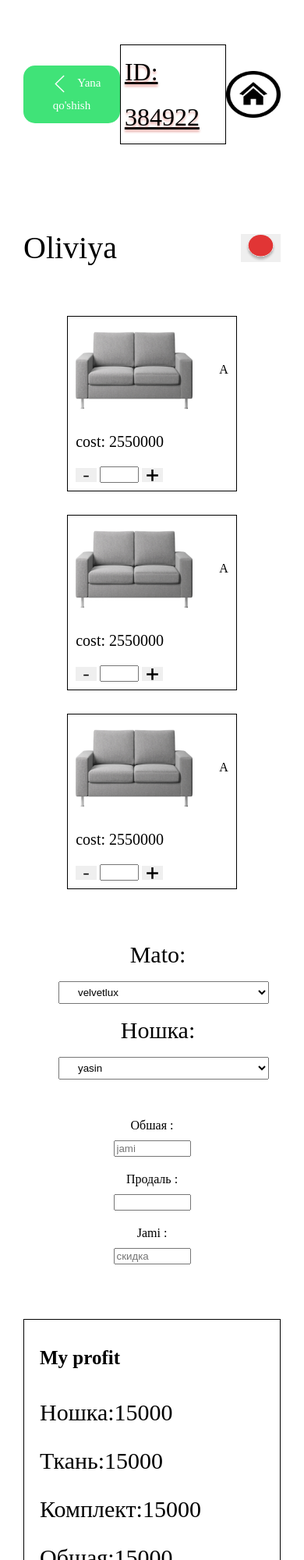
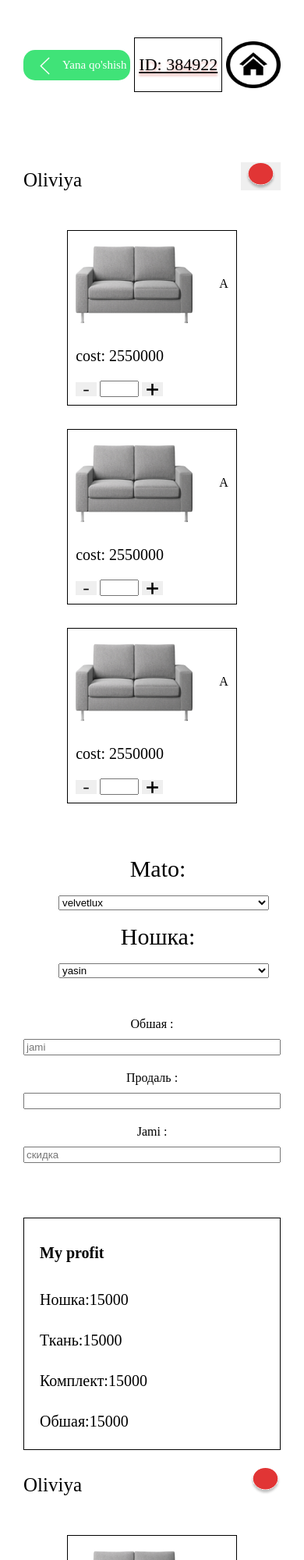
Before and after one commit to Shukurulloh00/Theoneproject, a plain HTML site: page index.html in a window 390 px wide. Shown: the top 2000 px of the page at 78% size. Drawn offline with Linux system fonts and the light colour scheme; a web font is replaced by a local one.

Commit message:
page end

```diff
--- a/css/main.css
+++ b/css/main.css
@@ -201,6 +201,23 @@ text-shadow: 0px 3px 3px rgba(210, 74, 64, 0.45);
     }
 }
 
+@media screen and (max-width: 560px) {
+  .header__btn{
+    font-size: 15px;
+    font-weight: normal;
+    padding: 5px 5px;
+  }
+
+  .header__heading{
+    font-size: 22px;
+    font-weight: 400;
+    padding: 5px;
+  }
+  .home{
+    width: 70px;
+    height: 60px;
+  }
+}
  /* wekweokjweocmweo */
 
  .olivia__box{
@@ -323,6 +340,7 @@ color: #000000;
 
     .cloth__select{
       width: 100%;
+      padding: 0px;
     }
  }
  /* увюуцхжабцухабуцдха */
@@ -347,6 +365,13 @@ color: #000000;
     .collection__box > input{
       margin-bottom: 20px;
       width: 30%;
+    }
+ }
+
+ @media screen and (max-width: 560px) {
+    .collection__box > input{
+      width: 100%;
+      height: 20%;
     }
  }
 /* profitsection */
@@ -378,6 +403,21 @@ display: flex;
 align-items: center;
 color: #000000;
   }
+
+  @media screen and (max-width: 560px) {
+      .profit__heading{
+        font-weight: 400px;
+        font-size: 20px;
+      }
+      .profit__describe{
+        font-weight: 400px;
+        font-size: 20px;
+      }
+      .olivia__heading{
+        font-size: 25px;
+        margin-bottom: 10px;
+      }
+  }
   /* dkowjcwowio */
   .tropper{
     margin-top: 40px;
@@ -407,7 +447,6 @@ color: #000000;
   }
 
   .mainlenght{
-
 font-family: 'Inter';
 font-style: normal;
 font-weight: 300px;
@@ -458,6 +497,15 @@ color: #000000;
       padding-bottom: 30px;
     }
   }
+
+  @media screen and (max-width: 560px) {
+    .mainlenght{
+      font-size: 20px;
+    }
+    .lenght__input{
+      width: 100%;
+    }
+  }
 /* footerqismi */
   footer{
     background-color: rgb(56, 111, 42);
```
